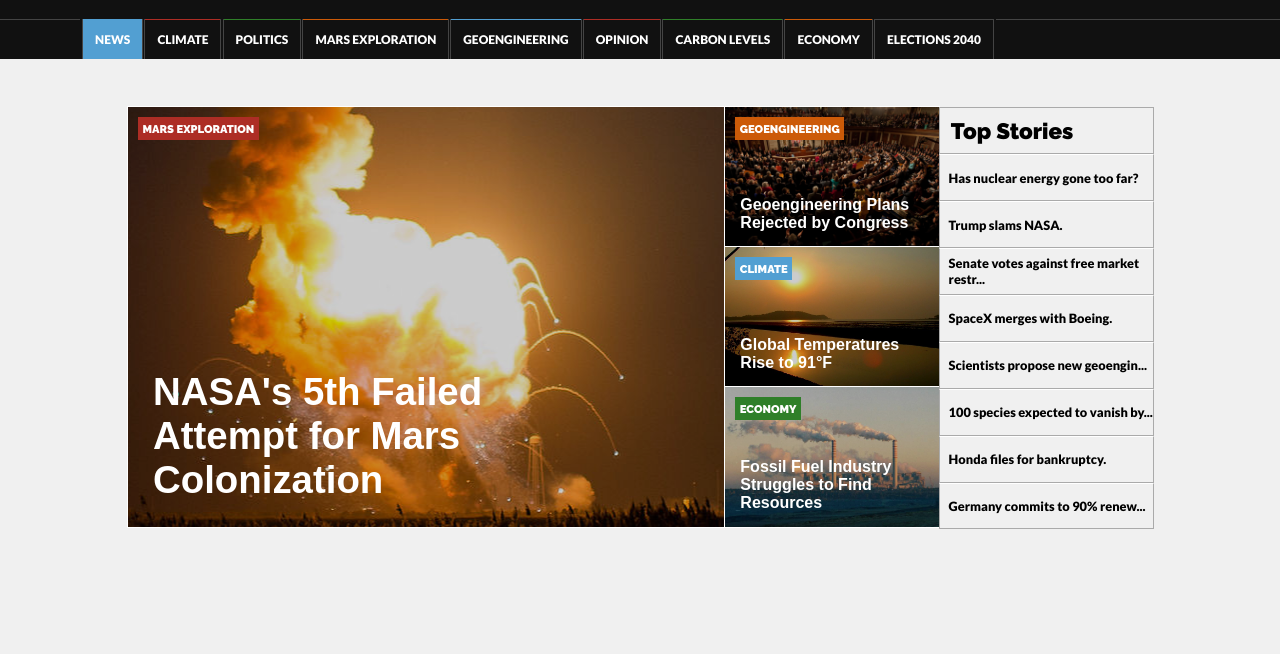
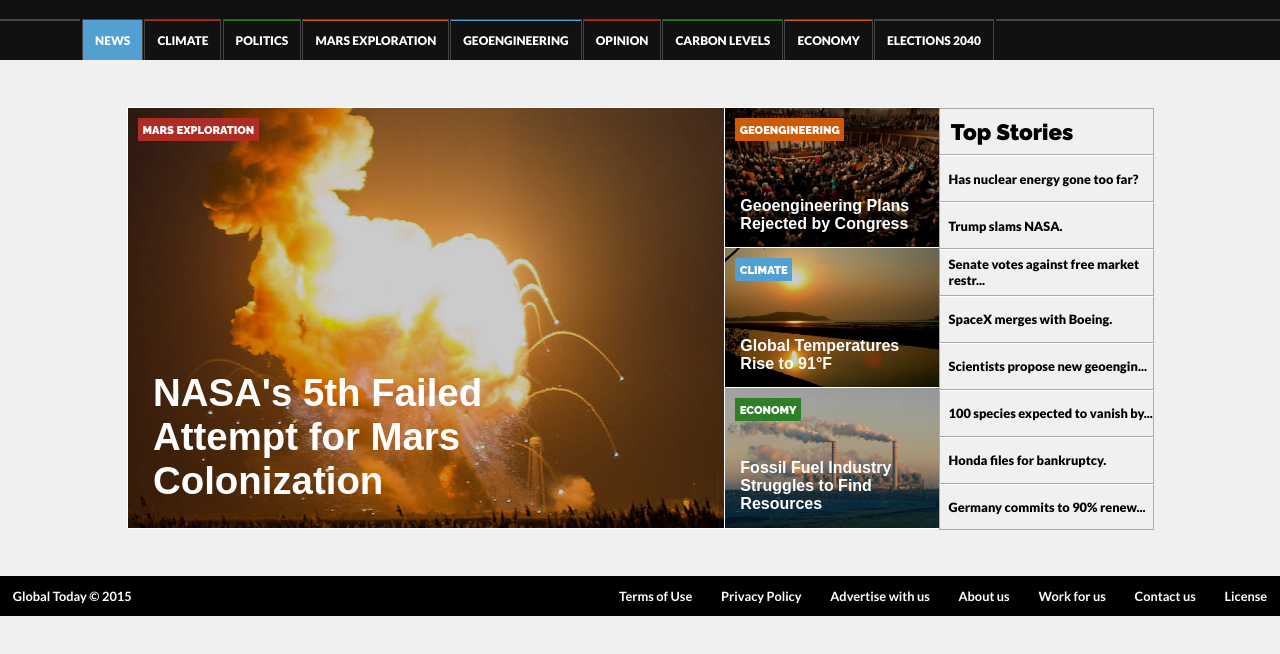
Before and after one commit to peterlee123hi/GlobalToday, a plain HTML site: page index.html in a window 1280 px wide. Shown: the part 102-756 px from the top of the page. Drawn offline with Linux system fonts and the light colour scheme.

Commit message:
Added footer

```diff
--- a/css/custom.css
+++ b/css/custom.css
@@ -7,6 +7,7 @@
 .center { text-align: center; }
 .right { text-align: right; }
 .relative { position: relative; }
+.align-right { right: 0; }
 .vertically-center {
 	position: absolute;
 	top: 50%;
@@ -25,7 +26,7 @@ body {
 }
 
 .container {
-	width: 100%;
+	position: absolute;
 	margin: 0;
 	padding: 0;
     overflow: hidden;
--- /dev/null
+++ b/css/footer.css
@@ -0,0 +1,32 @@
+footer {
+	position: relative;
+	background-color: #000;
+	width: 100%;
+}
+
+footer::before {
+	height: 40px;
+	content: "";
+	display: block;
+}
+
+footer h1 {
+	display: inline-block;
+	color: #fff;
+	padding: 0 1em;
+	font-size: 0.8em;
+}
+
+footer .pure-menu-item {
+	outline: none;
+	border: none;
+	font-size: 0.8em;
+}
+
+footer nav {
+	display: inline;
+}
+
+footer container {
+	padding: 0 0.5em;
+}
--- a/css/nav.css
+++ b/css/nav.css
@@ -1,19 +1,19 @@
-nav {
+.top-nav {
     overflow: hidden;
 }
 
-nav::before,
-nav::after {
+.top-nav::before,
+.top-nav::after {
     position: relative;
     display: inline-block;
     width: 5em;
     height: 39px;
     content: "";
     vertical-align: bottom;
-    border-top: 1px #444 solid;
+    border-top: 2px #444 solid;
 }
 
-nav::after {
+.top-nav::after {
     width: 100%;
 }
 
--- a/index.html
+++ b/index.html
@@ -17,6 +17,7 @@
 	<link rel="stylesheet" href="css/nav.css">
 	<link rel="stylesheet" href="css/header.css">
 	<link rel="stylesheet" href="css/articles.css">
+	<link rel="stylesheet" href="css/footer.css">
 </head>
 <body>
 	<header>
@@ -32,7 +33,7 @@
 				<p id="delivery-text">to get home delivery</p>
 			</section>
 		</main>
-		<nav class="pure-menu pure-menu-horizontal">
+		<nav class="pure-menu pure-menu-horizontal top-nav">
 			<ul class="pure-menu-list">
 		        <li class="pure-menu-item header-link blue-link"><a href="./index.html" class="pure-menu-link selected">NEWS</a></li>
 		        <li class="pure-menu-item header-link red-link"><a href="./index.html" class="pure-menu-link">CLIMATE</a></li>
@@ -97,5 +98,24 @@
 		</div>
 	</div>
 
+	<footer>
+		<div class="container vertically-center">
+			<h1>Global Today &copy; 2015</h1>
+		</div>
+		<div class="container vertically-center align-right">
+			<nav class="pure-menu pure-menu-horizontal">
+				<ul class="pure-menu-list">
+			        <li class="pure-menu-item"><a href="./index.html" class="pure-menu-link">Terms of Use</a></li>
+			        <li class="pure-menu-item"><a href="./index.html" class="pure-menu-link">Privacy Policy</a></li>
+			        <li class="pure-menu-item"><a href="./index.html" class="pure-menu-link">Advertise with us</a></li>
+			        <li class="pure-menu-item"><a href="./index.html" class="pure-menu-link">About us</a></li>
+			        <li class="pure-menu-item"><a href="./index.html" class="pure-menu-link">Work for us</a></li>
+			        <li class="pure-menu-item"><a href="./index.html" class="pure-menu-link">Contact us</a></li>
+			        <li class="pure-menu-item"><a href="./index.html" class="pure-menu-link">License</a></li>
+			    </ul>
+			</nav>
+		</div>
+	</footer>
+
 	<script src="js/jquery-1.11.3.min.js"></script>
 </body>
```
